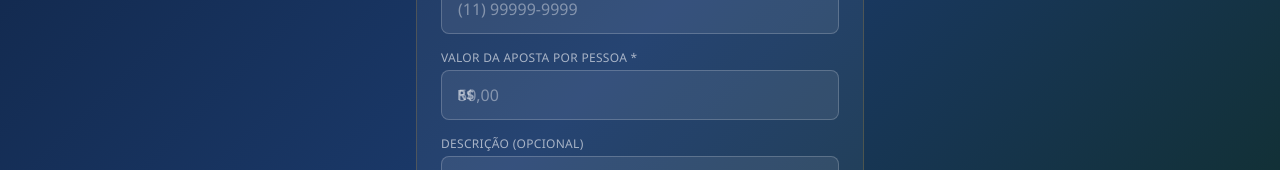
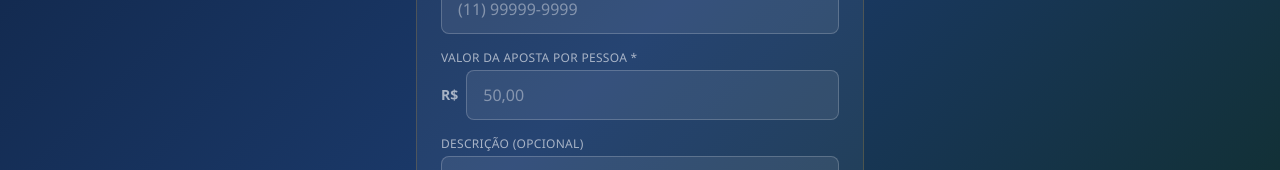
Before and after one commit to gilsonUdi/bolao-copa2026, a Next.js app: page / in a window 1280 px wide. Shown: the part 523-693 px from the top of the page. Built offline with nearby package versions, Linux system fonts and the light colour scheme.

Commit message:
fix: link do grupo usa URL real do navegador

```diff
--- a/src/app/grupo/[codigo]/admin/page.tsx
+++ b/src/app/grupo/[codigo]/admin/page.tsx
@@ -19,7 +19,7 @@ export default function AdminPage() {
   const [atualizandoJogo, setAtualizandoJogo] = useState<number | null>(null);
   const [placarEdit, setPlacarEdit] = useState<Record<number, { casa: string; visitante: string }>>({});
 
-  const siteUrl = process.env.NEXT_PUBLIC_SITE_URL || 'http://localhost:3000';
+  const siteUrl = typeof window !== 'undefined' ? window.location.origin : (process.env.NEXT_PUBLIC_SITE_URL || '');
   const linkGrupo = `${siteUrl}/grupo/${codigo}`;
 
   useEffect(() => {
--- a/src/app/page.tsx
+++ b/src/app/page.tsx
@@ -142,9 +142,18 @@ export default function Home() {
 
               <div>
                 <label className="text-white/60 text-xs block mb-1 uppercase tracking-wide">Valor da Aposta por Pessoa *</label>
-                <div className="relative">
-                  <span className="absolute left-4 top-1/2 -translate-y-1/2 text-white/50 font-bold text-sm">R$</span>
-                  <input className="input-copa pl-10" placeholder="50,00" value={valorAposta} onChange={e => setValorAposta(e.target.value)} required type="number" min="1" step="0.01" />
+                <div className="flex items-center gap-2">
+                  <span className="text-white/60 font-bold text-sm flex-shrink-0">R$</span>
+                  <input
+                    className="input-copa flex-1"
+                    placeholder="50,00"
+                    value={valorAposta}
+                    onChange={e => setValorAposta(e.target.value)}
+                    required
+                    type="number"
+                    min="1"
+                    step="0.01"
+                  />
                 </div>
                 {Number(valorAposta) > 0 && (
                   <p className="text-xs mt-1" style={{color:'#4ade80'}}>
```
